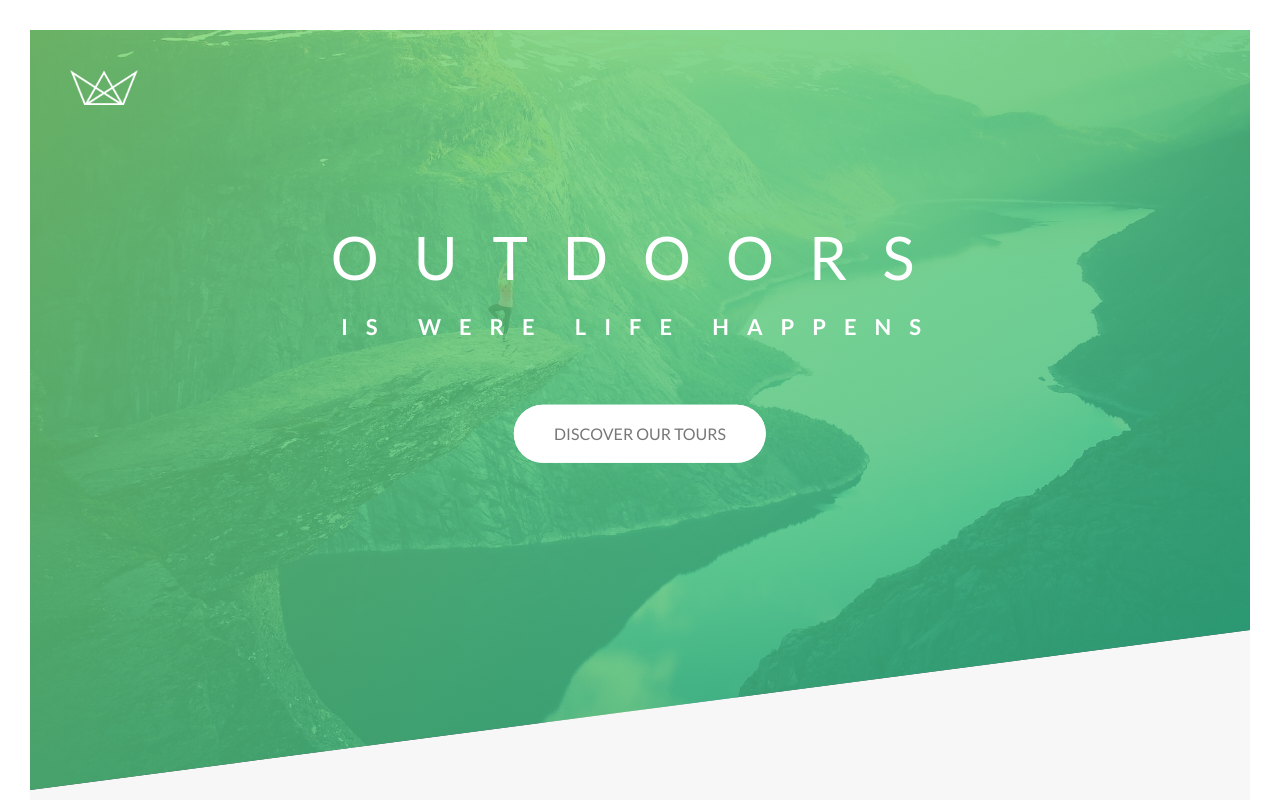
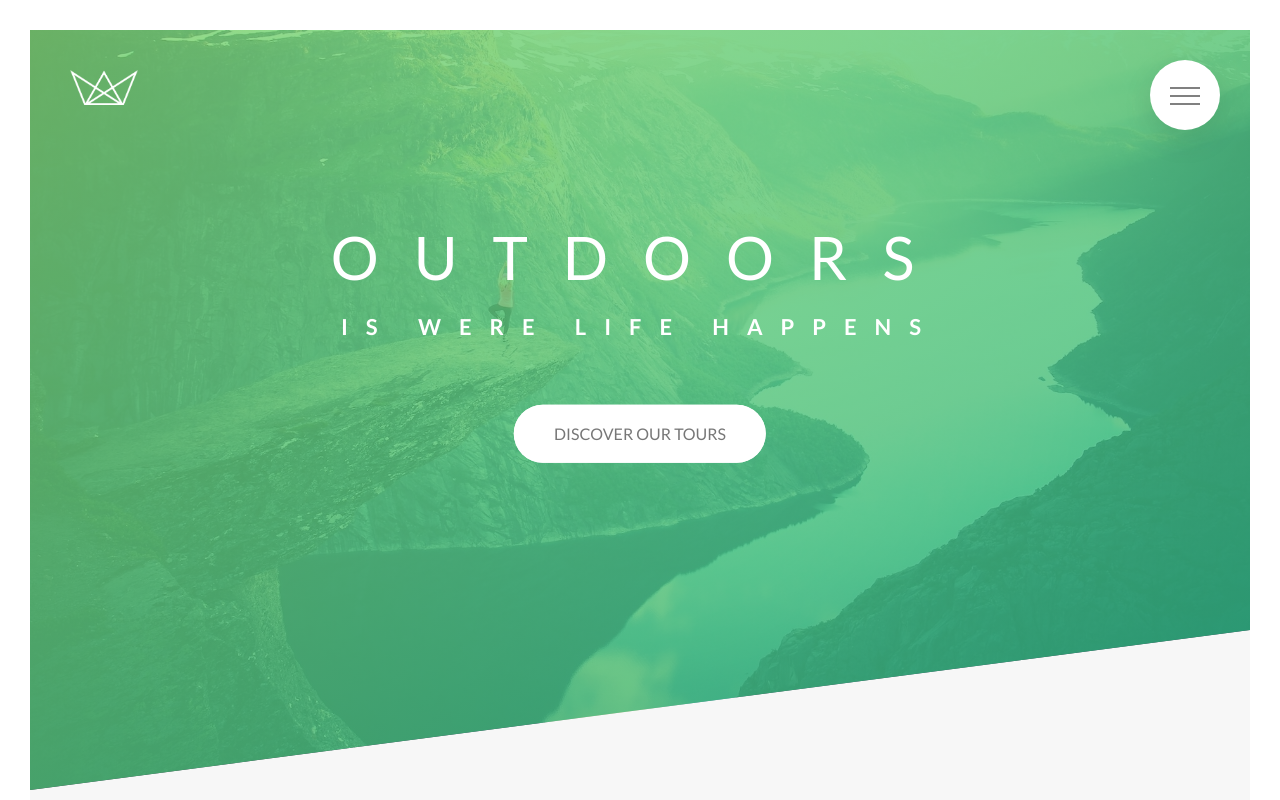
Before and after one commit to DenisPepper/jonas-css-natours, a React (Vite) app: page / in a window 1280 px wide. Shown: the top 800 px of the page. Built offline with nearby package versions, Linux system fonts and the light colour scheme.

Commit message:
Добавит анимацию кнопки меню

```diff
--- a/src/components/app.jsx
+++ b/src/components/app.jsx
@@ -3,12 +3,14 @@ import { About } from './about/about';
 import { Book } from './book/book';
 import { Features } from './features/features';
 import { Header } from './header/header';
+import { Navigation } from './navigation/navigation';
 import { Stories } from './stories/stories';
 import { Tours } from './tours/tours';
 
 export function App() {
   return (
     <>
+      <Navigation />
       <Header />
       <main>
         <About />
--- a/src/components/navigation/navigation.css
+++ b/src/components/navigation/navigation.css
@@ -16,6 +16,61 @@
   z-index: 2000;
   box-shadow: 0 1rem 3rem rgba(0, 0, 0, 0.1);
   cursor: pointer;
+  text-align: center;
+  padding-top: 2.5rem;
+}
+
+.menu_icon {
+  position: relative;
+}
+
+.menu_icon,
+.menu_icon::before,
+.menu_icon::after {
+  display: inline-block;
+  width: 3rem;
+  height: 2px;
+  background-color: grey;
+  transition: all 0.2s;
+}
+
+.menu_icon::before,
+.menu_icon::after {
+  content: '';
+  position: absolute;
+  left: 0;
+}
+
+.menu_icon::before {
+  top: -0.8rem;
+}
+
+.menu_icon::after {
+  top: 0.8rem;
+}
+
+.menu__button:hover .menu_icon::before {
+  top: -1rem;
+}
+
+.menu__button:hover .menu_icon::after {
+  top: 1rem;
+}
+
+.menu__checkbox:checked ~ .menu__button .menu_icon {
+  background-color: transparent;
+}
+
+.menu__checkbox:checked ~ .menu__button .menu_icon::before {
+  transform-origin: center;
+  transform: rotate(-135deg);
+  top: 0;
+}
+
+.menu__checkbox:checked ~ .menu__button .menu_icon::after {
+  transform-origin: center;
+  transform: rotate(135deg);
+  top: 0;
 }
 
 .menu__background {
--- a/src/components/navigation/navigation.jsx
+++ b/src/components/navigation/navigation.jsx
@@ -14,7 +14,7 @@ export function Navigation() {
     <div className='menu'>
       <input className='menu__checkbox' type='checkbox' id='nav-toggler' />
       <label className='menu__button' htmlFor='nav-toggler'>
-        MENU
+        <span className='menu_icon'></span>
       </label>
       <div className='menu__background'>&nbsp;</div>
 
```
